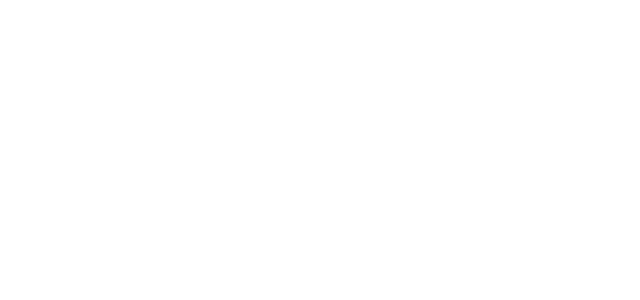
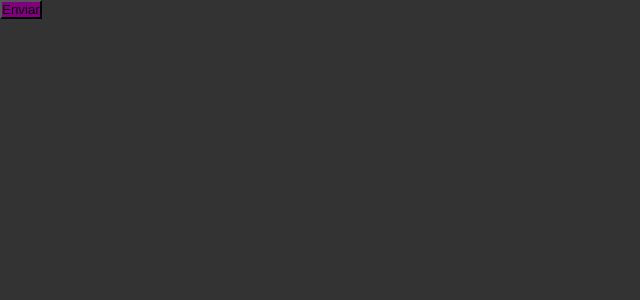
Before and after one commit to saymondamasio/timer-web, a React (Vite) app: page / in a window 1280 px wide. Shown: the top 300 px of the page, without its empty margins (0-640 px from the left). Built offline with nearby package versions, Linux system fonts and the light colour scheme.

Commit message:
define theme and global styles

```diff
--- a/package.json
+++ b/package.json
@@ -10,12 +10,14 @@
   },
   "dependencies": {
     "react": "^18.2.0",
-    "react-dom": "^18.2.0"
+    "react-dom": "^18.2.0",
+    "styled-components": "^5.3.5"
   },
   "devDependencies": {
     "@saymondamasio/eslint-config": "^1.0.10",
     "@types/react": "^18.0.17",
     "@types/react-dom": "^18.0.6",
+    "@types/styled-components": "^5.1.26",
     "@vitejs/plugin-react": "^2.1.0",
     "typescript": "^4.6.4",
     "vite": "^3.1.0"
--- a/src/App.tsx
+++ b/src/App.tsx
@@ -1,3 +1,13 @@
+import { ThemeProvider } from 'styled-components'
+import { Button } from './components/Button'
+import { GlobalStyle } from './styles/global'
+import { defaultTheme } from './styles/themes/default'
+
 export function App(): JSX.Element {
-	return <div className="App"></div>
+	return (
+		<ThemeProvider theme={defaultTheme}>
+			<Button />
+			<GlobalStyle />
+		</ThemeProvider>
+	)
 }
--- /dev/null
+++ b/src/components/Button.styles.ts
@@ -0,0 +1,10 @@
+import styled from 'styled-components'
+import { ButtonVariant } from './Button'
+
+interface ButtonContainerProps {
+	variant: ButtonVariant
+}
+
+export const ButtonContainer = styled.button<ButtonContainerProps>`
+	background-color: ${({ theme }) => theme.primary};
+`
--- /dev/null
+++ b/src/components/Button.tsx
@@ -0,0 +1,12 @@
+import { ButtonHTMLAttributes } from 'react'
+import { ButtonContainer } from './Button.styles'
+
+export type ButtonVariant = 'primary' | 'secondary' | 'danger' | 'success'
+
+interface ButtonProps extends ButtonHTMLAttributes<HTMLButtonElement> {
+	variant?: ButtonVariant
+}
+
+export function Button({ variant = 'primary' }: ButtonProps): JSX.Element {
+	return <ButtonContainer variant={variant}>Enviar</ButtonContainer>
+}
--- /dev/null
+++ b/src/styles/global.ts
@@ -0,0 +1,14 @@
+import { createGlobalStyle } from 'styled-components'
+
+export const GlobalStyle = createGlobalStyle`
+  * {
+    margin: 0;
+    padding: 0;
+    box-sizing: border-box;
+  }
+
+  body {
+    background-color: #333;
+    color: #fff;
+  }
+`
--- /dev/null
+++ b/src/styles/themes/default.ts
@@ -0,0 +1,4 @@
+export const defaultTheme = {
+	primary: 'purple',
+	secondary: 'orange'
+}
```
Also changed, not shown: src/@types/styles.d.ts (added, +8 -0 lines), 1 other file (tests, documents, lock files or other folders).
